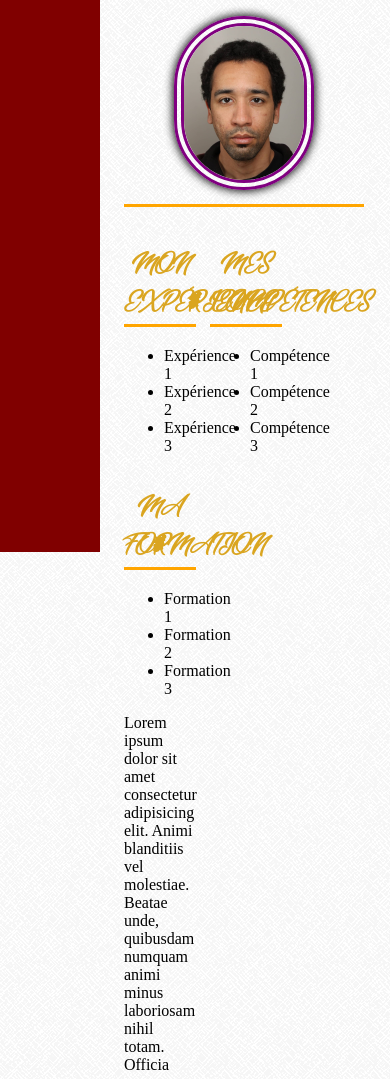
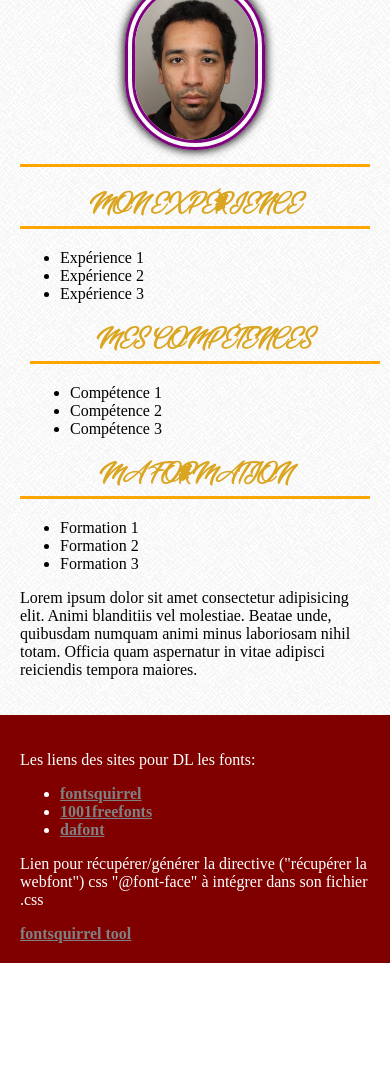
Before and after one commit to mentor-OC-archist/OC__frontend__P2, a plain HTML site: page index.html in a window 390 px wide. Shown: the part 148-1227 px from the top of the page. After the commit the page ends 1111 px from the top, so only its background shows below. Drawn offline with Linux system fonts and the light colour scheme.

Commit message:
ÉTAPE 4 VALIDÉE

```diff
--- a/index.html
+++ b/index.html
@@ -47,5 +47,22 @@
             </section>
         </main>
 
+        <footer style="background:maroon;padding:20px;color:white;">
+            <p>Les liens des sites pour DL les fonts:</p>
+            <ul>
+                <li>
+                    <a href="https://www.fontsquirrel.com/">fontsquirrel</a>
+                </li>
+                <li>
+                    <a href="https://www.1001freefonts.com/">1001freefonts</a>
+                </li>
+                <li>
+                    <a href="https://www.dafont.com/fr/">dafont</a>
+                </li>
+            </ul>
+            <p>Lien pour récupérer/générer la directive ("récupérer la webfont") css "@font-face" à intégrer dans son fichier .css</p>
+            <a href="https://www.fontsquirrel.com/tools/webfont-generator">fontsquirrel tool</a>
+
+        </footer>
     </body>
 </html>
--- a/style.css
+++ b/style.css
@@ -46,6 +46,7 @@ h1,h2{
     border-bottom: solid orange;
 }
 
+footer a{color: gray;font-weight: bolder;}
 
 /*
 ------------------------------------------------------------------------------------
@@ -92,3 +93,13 @@ body>.wrapper>section>h2{}
 body>.wrapper>section>ul{}
 body>.wrapper>section>ul>li{}
 body>.wrapper>section>p{}
+
+
+@media all and (max-width:1024px){
+    body::before{content:unset;}
+    body>.wrapper{width:100%;}
+    body>.wrapper>section{
+        display: block;
+        width: 100%;
+    }
+}
```
